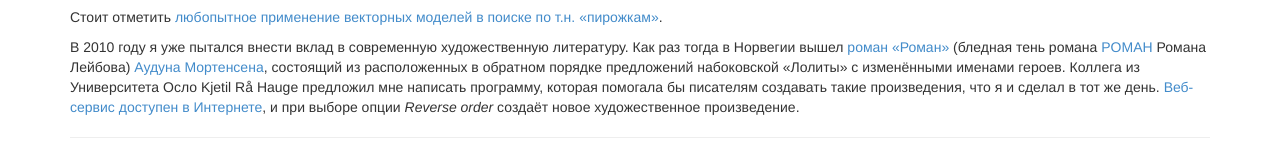
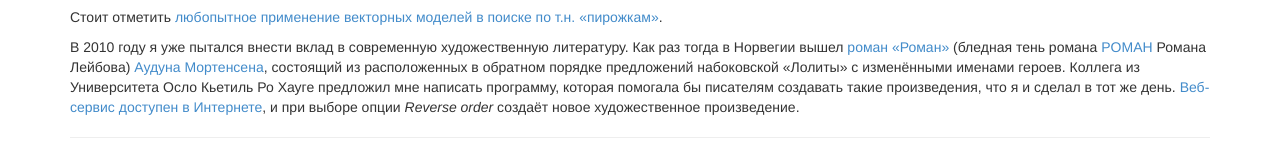
Before and after one commit to afcarl/novel2vec, a plain HTML site: page index.html in a window 1280 px wide. Shown: the part 1663-1824 px from the top of the page. Drawn offline with Linux system fonts and the light colour scheme.

Commit message:
Update index.html

```diff
--- a/index.html
+++ b/index.html
@@ -1,4 +1,3 @@
-
 <!DOCTYPE html>
 <html lang="en">
 <head>
@@ -441,7 +440,7 @@
 
     <p>Стоит отметить <a href="https://habrahabr.ru/post/275913/">любопытное применение векторных моделей в поиске по т.н. «пирожкам»</a>.</p>
 
-    <p>В 2010 году я уже пытался внести вклад в современную художественную литературу. Как раз тогда в Норвегии вышел <a href="https://web.archive.org/web/20141202164748/http://www.flammeforlag.no/katalog/f64/">роман «Роман»</a> (бледная тень романа <a href="http://kodu.ut.ee/~roman_l/hyperfiction/htroman.html">POMAH</a> Романа Лейбова) <a href="http://www.audunmortensen.com/">Аудуна Мортенсена</a>, состоящий из расположенных в обратном порядке предложений набоковской «Лолиты» с изменёнными именами героев. Коллега из Университета Осло Kjetil Rå Hauge предложил мне написать программу, которая помогала бы писателям создавать такие произведения, что я и сделал в тот же день. <a href="http://nevmenandr.net/run/tools/">Веб-сервис доступен в Интернете</a>, и при выборе опции <em>Reverse order</em> создаёт новое художественное произведение.</p>
+    <p>В 2010 году я уже пытался внести вклад в современную художественную литературу. Как раз тогда в Норвегии вышел <a href="https://web.archive.org/web/20141202164748/http://www.flammeforlag.no/katalog/f64/">роман «Роман»</a> (бледная тень романа <a href="http://kodu.ut.ee/~roman_l/hyperfiction/htroman.html">POMAH</a> Романа Лейбова) <a href="http://www.audunmortensen.com/">Аудуна Мортенсена</a>, состоящий из расположенных в обратном порядке предложений набоковской «Лолиты» с изменёнными именами героев. Коллега из Университета Осло Кьетиль Ро Хауге предложил мне написать программу, которая помогала бы писателям создавать такие произведения, что я и сделал в тот же день. <a href="http://nevmenandr.net/run/tools/">Веб-сервис доступен в Интернете</a>, и при выборе опции <em>Reverse order</em> создаёт новое художественное произведение.</p>
     <div>
 
     </div>
```
